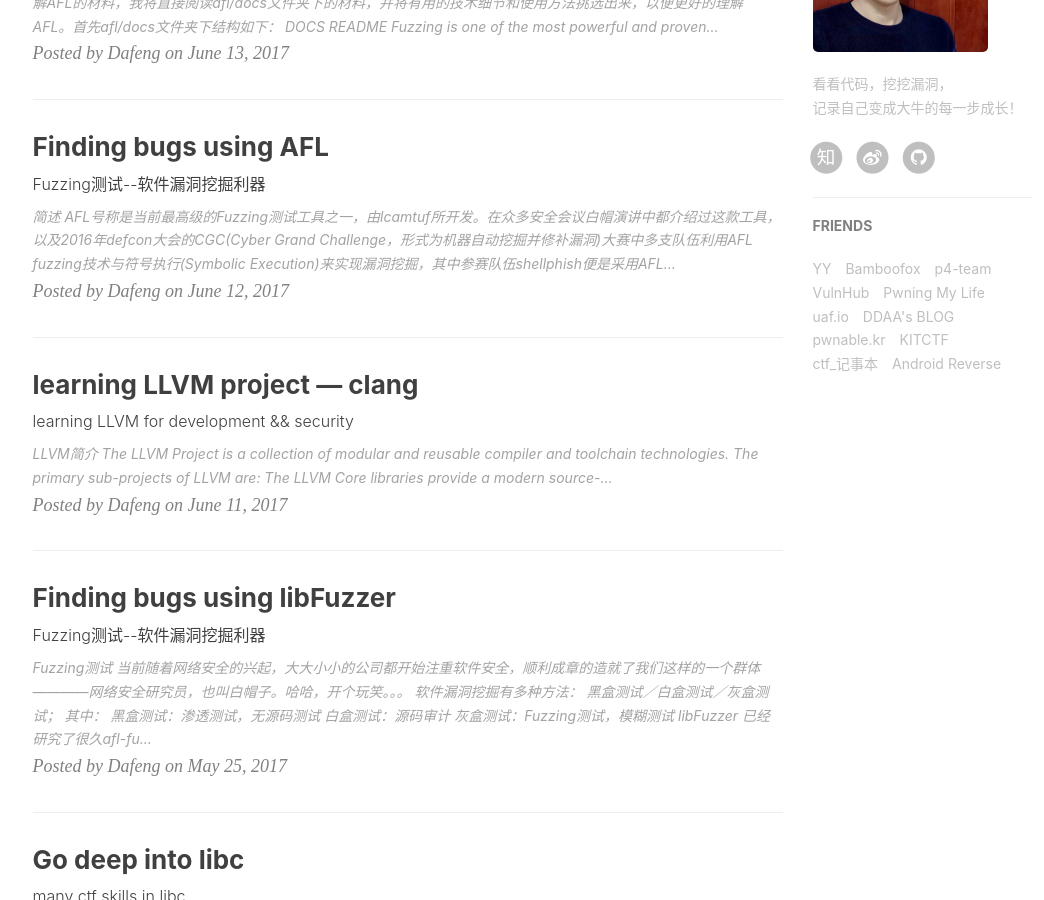
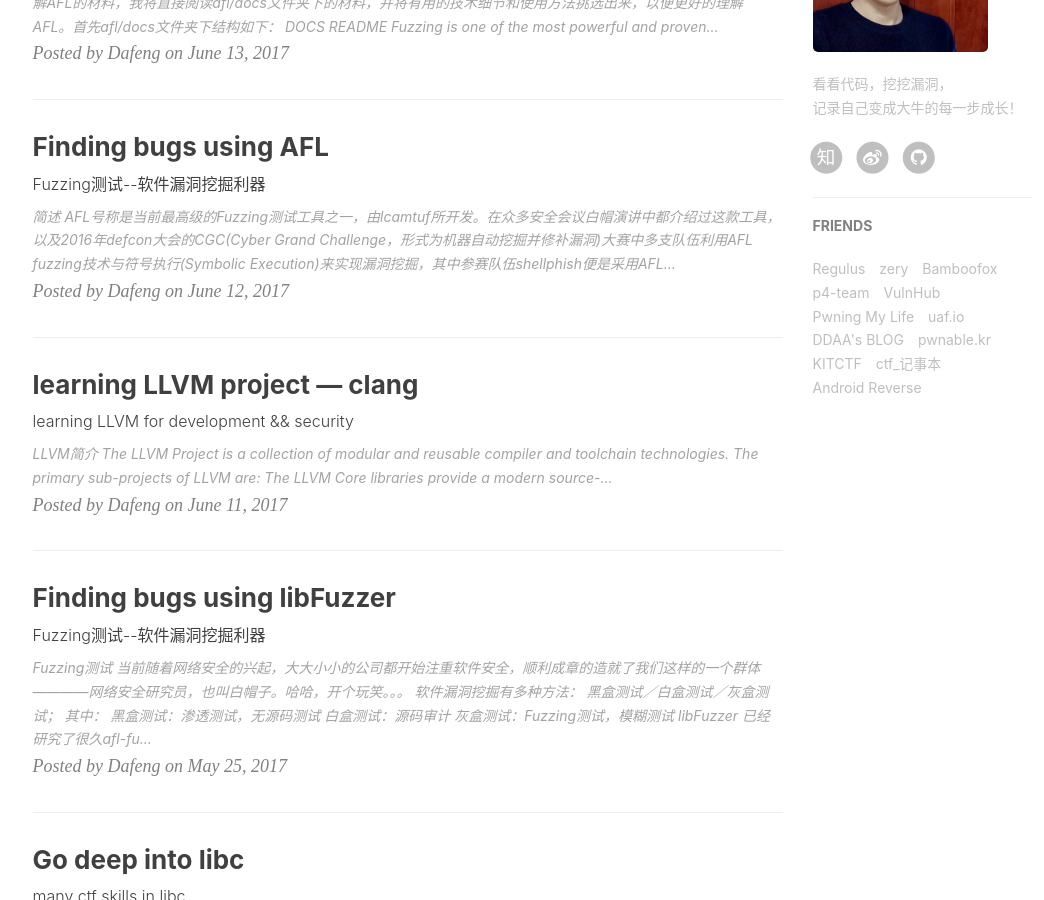
Before and after one commit to jessica1123/stfpeak.github.io, a Jekyll site: the page built from index.html, in a window 1280 px wide and 900 px high, scrolled down 813 px. Shown: the whole window, without its empty margins (135-1179 px from the left). Built offline with Jekyll 4.4.1, drawn with Linux system fonts in a browser that asks for light colours; nearby versions of some CDN libraries; the list of posts is cut into pages by our own code; comment, search, counter and statistics services are not loaded.

Commit message:
Update _config.yml

```diff
--- a/_config.yml
+++ b/_config.yml
@@ -89,8 +89,11 @@ service-worker: true
 # Friends
 friends: [
     {
-        title: "YY",
-        href: "https://xy14qg.github.io/"
+        title: "Regulus",
+        href: "https://blog.xy14qg.top/"
+    },{
+        title: "zery",
+        href: "zery.wang"
     },{
         title: "Bamboofox",
         href: "https://bamboofox.github.io/"
```
